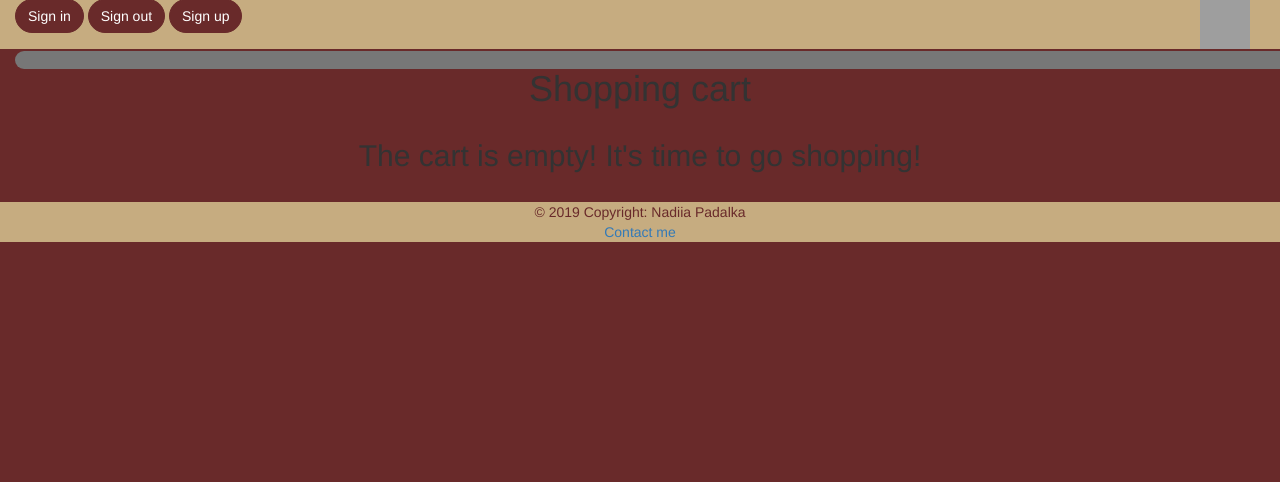
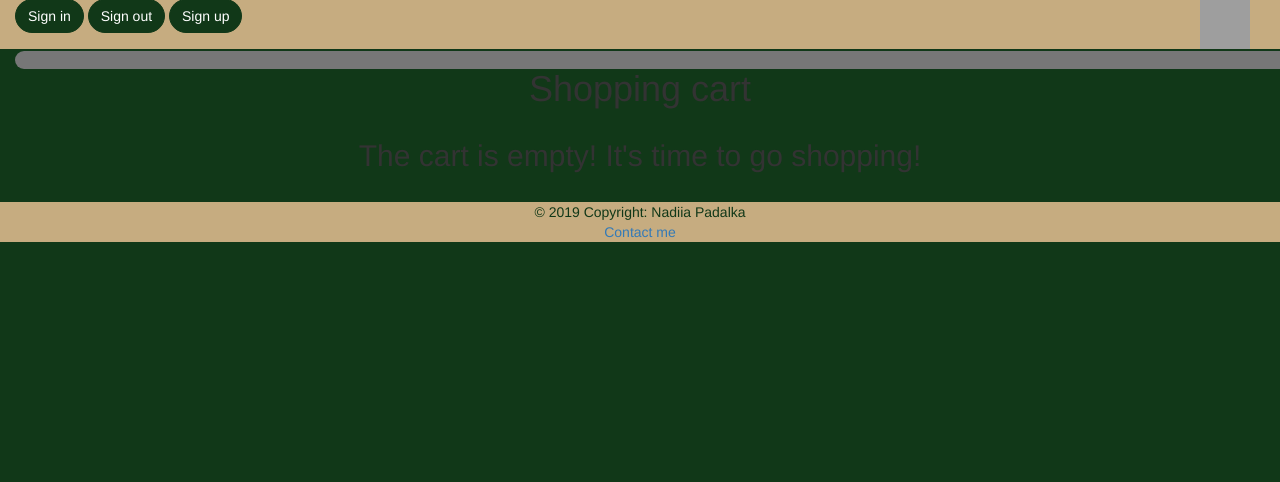
Before and after one commit to nadiapadalka/WebShop, a Django app: page /cart/ in a window 1280 px wide; the page is wider, and only the part inside the window is pictured. Shown: the part 251-733 px from the top of that part. Run offline with Django 3.2, Linux system fonts and the light colour scheme; data comes from the database, SQL or seed files in the repository; both versions use the stored data as it was after the commit; some libraries are stand-ins or nearby versions; grey boxes are pictures that could not be loaded.

Commit message:
changed backgroud color

```diff
--- a/shop/myapp/templates/wrapper.html
+++ b/shop/myapp/templates/wrapper.html
@@ -5,7 +5,7 @@
   <meta charset="utf-8">
   <meta name="viewport" cotent="width=device-width, initial-scale=1.0">
   <meta http-equiv="X-UA-Compatible" content="ie=edge">
-  <title>Ksyshop</title>
+  <title>NadiShop</title>
  <link rel="stylesheet" type="text/css" href="{% static 'css/bootstrap.css' %}">
 
  <!-- <script src='{% static "admin/js/vendor/jquery/jquery.js" %}'></script>
@@ -25,12 +25,12 @@
 .btn-secondary
 {
   color: #FFFFFF;
-  background-color: #692a2a;
+  background-color: #113818;
   border-radius: 35px;
-  border: 1px solid #692a2a;
+  border: 1px solid #113818;
 }
 .footerback {
-  color: #692a2a;
+  color:  #113818;
   background-color: #c6ac80;
   width:100%;
 }
@@ -51,7 +51,7 @@
 </style>
 </head>
 
-<body style = "background: #692a2a;" style="padding:0; margin:0;">
+<body style = "background: #113818;" style="padding:0; margin:0;">
 
 <!-- upper part -->
   <div style="width:100%; height:250px;background-color:#ffeced;">
```
Also changed, not shown: shop/db.sqlite3.
